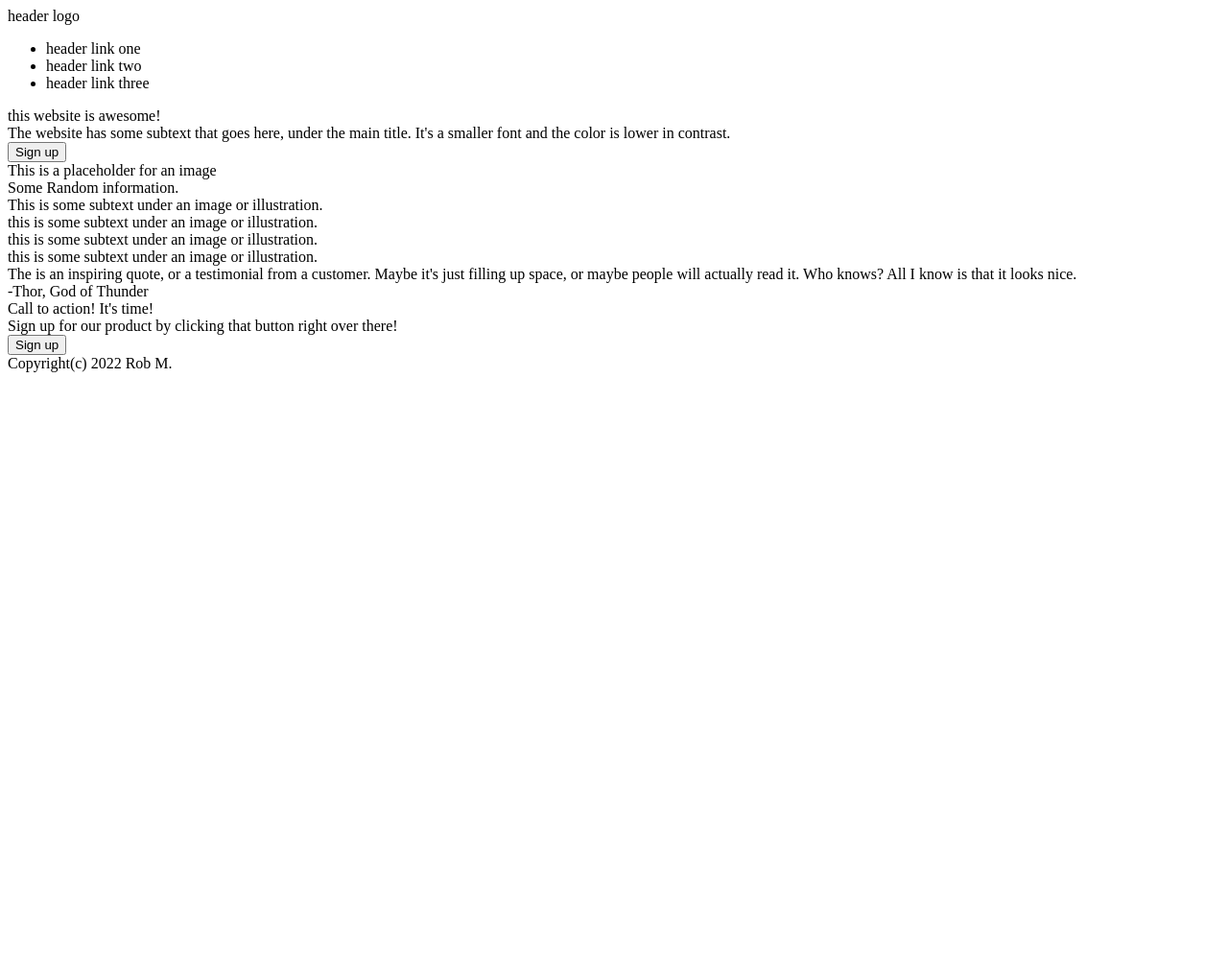
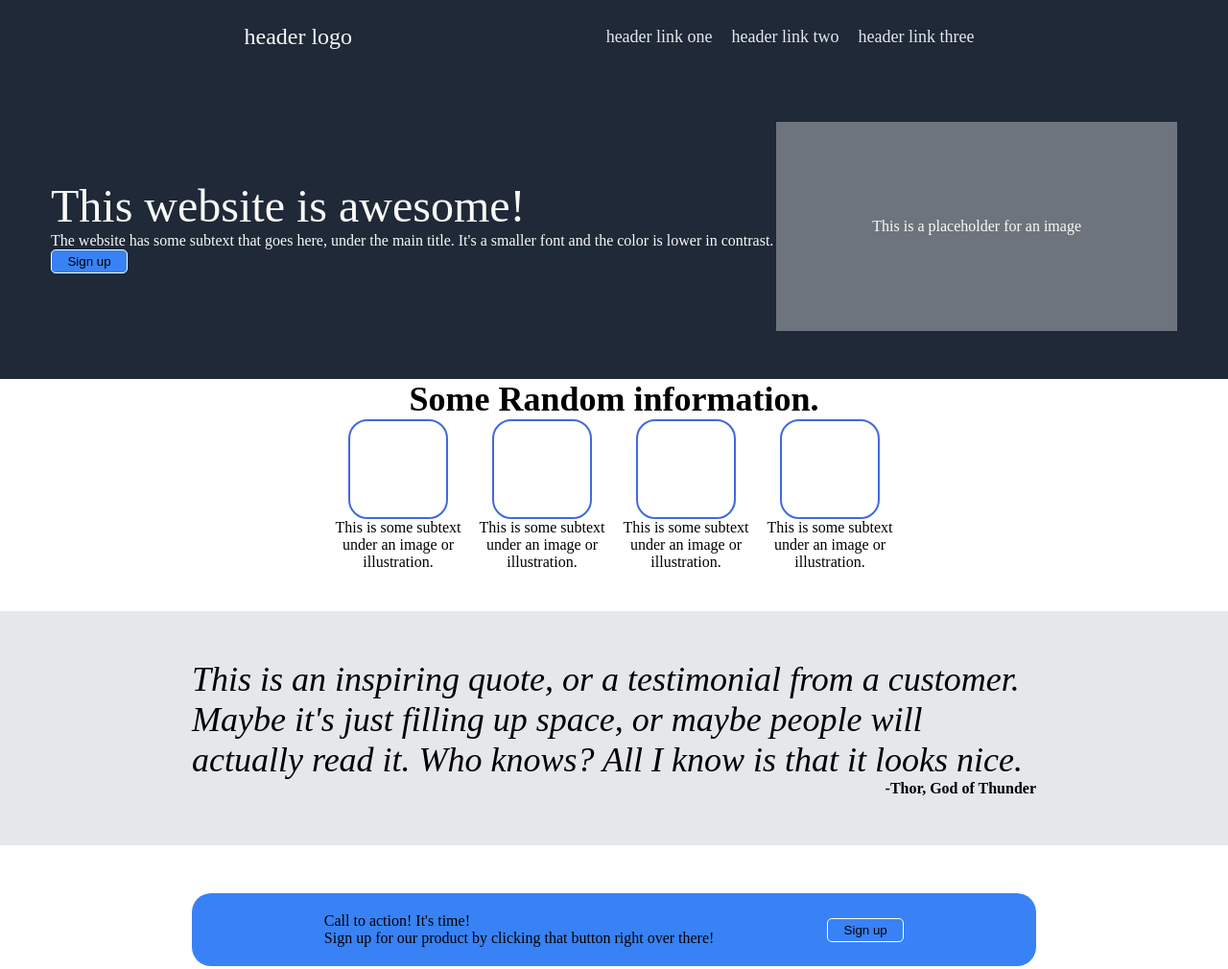
Before and after one commit to Rob-MacD/top-project-2, a plain HTML site: page index.html in a window 1280 px wide. Shown: the top 1010 px of the page at 96% size. Before the commit the page ends 800 px from the top, so only its background shows below. Drawn offline with Linux system fonts and the light colour scheme.

Commit message:
done-ish. It's good enough.

```diff
--- a/index.html
+++ b/index.html
@@ -5,8 +5,10 @@
     <meta http-equiv="X-UA-Compatible" content="IE=edge" />
     <meta name="viewport" content="width=device-width, initial-scale=1.0" />
     <title>TOP Project 2</title>
+    <link rel="stylesheet" href="style.css" />
   </head>
   <body>
+    <div class="top">
       <div class="nav-bar">
         <div class="logo">header logo</div>
         <ul>
@@ -15,42 +17,65 @@
           <li>header link three</li>
         </ul>
       </div>
-    <div class="main-title">this website is awesome!</div>
+      <div class="main">
+        <div class="main-left">
+          <div class="main-title">This website is awesome!</div>
           <div class="main-subtitle">
-      The website has some subtext that goes here, under the main title. It's a
-      smaller font and the color is lower in contrast.
+            The website has some subtext that goes here, under the main title.
+            It's a smaller font and the color is lower in contrast.
           </div>
-    <button>Sign up</button>
+          <button class="main-button">Sign up</button>
+        </div>
+        <div class="main-right">
           <div class="title-image">This is a placeholder for an image</div>
-    <div class="rantom-title">Some Random information.</div>
+        </div>
+      </div>
+    </div>
+    <div class="random-title">Some Random information.</div>
     <div class="images-list">
-      <div class="image-subtext-1">
+      <div class="item">
+        <div class="item-1-image, square"></div>
+        <div class="item-1-subtext">
           This is some subtext under an image or illustration.
         </div>
-      <div class="image-subtext-2">
-        this is some subtext under an image or illustration.
       </div>
-      <div class="image-subtext-3">
-        this is some subtext under an image or illustration.
+      <div class="item">
+        <div class="item-2-image, square"></div>
+        <div class="item-2-subtext">
+          This is some subtext under an image or illustration.
         </div>
-      <div class="image-subtext-4">
-        this is some subtext under an image or illustration.
+      </div>
+      <div class="item">
+        <div class="item-3-image, square"></div>
+        <div class="item-3-subtext">
+          This is some subtext under an image or illustration.
+        </div>
+      </div>
+      <div class="item">
+        <div class="item-4-image, square"></div>
+        <div class="item-4-subtext">
+          This is some subtext under an image or illustration.
+        </div>
       </div>
     </div>
     <div class="quote">
       <div class="quote-body">
-        The is an inspiring quote, or a testimonial from a customer. Maybe it's
+        This is an inspiring quote, or a testimonial from a customer. Maybe it's
         just filling up space, or maybe people will actually read it. Who knows?
         All I know is that it looks nice.
       </div>
       <div class="quote-author">-Thor, God of Thunder</div>
     </div>
     <div class="call-action">
+      <div class="call-action-left">
         <div class="call-title">Call to action! It's time!</div>
         <div class="call-body">
           Sign up for our product by clicking that button right over there!
         </div>
+      </div>
+      <div class="call-action-right">
         <button>Sign up</button>
+      </div>
     </div>
     <div class="copyright">Copyright(c) 2022 Rob M.</div>
   </body>
--- a/style.css
+++ b/style.css
@@ -0,0 +1,138 @@
+body {
+  margin: 0;
+  padding: 0;
+}
+
+.top {
+  display: flex;
+  flex-direction: column;
+  margin: 0;
+  padding: 0;
+  background-color: #1f2937;
+}
+
+.nav-bar {
+  font-size: 24px;
+  color: #f9faf8;
+  display: flex;
+  justify-content: space-evenly;
+  align-items: center;
+}
+
+ul {
+  font-size: 18px;
+  color: #e5e7eb;
+  display: flex;
+  align-items: center;
+  padding: 0;
+}
+
+li {
+  display: flex;
+  margin: 10px;
+}
+
+.title-image {
+  background-color: #6d747d;
+}
+
+.main {
+  display: flex;
+  justify-content: space-evenly;
+  color: #f9faf8;
+  margin: 50px;
+}
+
+.main-left {
+  display: flex;
+  flex-direction: column;
+  justify-content: center;
+}
+
+.main-title {
+  font-size: 48px;
+}
+
+button {
+  background-color: #3882f6;
+  border: 1px solid white;
+  border-radius: 5px;
+  width: 80px;
+  height: 25px;
+}
+
+.title-image {
+  padding: 100px;
+}
+
+.random-title {
+  display: flex;
+  justify-content: center;
+  font-size: 36px;
+  font-weight: bolder;
+}
+
+.item {
+  width: 150px;
+  height: 200px;
+  display: flex;
+  flex-direction: column;
+  align-items: center;
+  text-align: center;
+}
+
+.images-list {
+  display: flex;
+  justify-content: center;
+}
+
+.square {
+  width: 100px;
+  height: 100px;
+  border: 2px solid royalblue;
+  border-radius: 20px;
+}
+
+.quote {
+  background-color: #e5e7eb;
+  padding-left: 200px;
+  padding-right: 200px;
+  padding-top: 50px;
+  padding-bottom: 50px;
+}
+
+.quote-body {
+  display: flex;
+  justify-content: center;
+  font-size: 36px;
+  font-style: italic;
+}
+
+.quote-author {
+  display: flex;
+  justify-content: right;
+  font-weight: bold;
+}
+
+.call-action {
+  display: flex;
+  justify-content: space-evenly;
+  background-color: #3882f6;
+  margin: 50px;
+  margin-left: 200px;
+  margin-right: 200px;
+  border-radius: 20px;
+  padding: 20px;
+}
+.call-action-right {
+  display: flex;
+  align-items: center;
+}
+
+.copyright {
+  display: flex;
+  justify-content: center;
+  padding: 50px;
+  background-color: #1f2937;
+  color: antiquewhite;
+}
```
Lines whose indentation alone changed are shown as unchanged.
